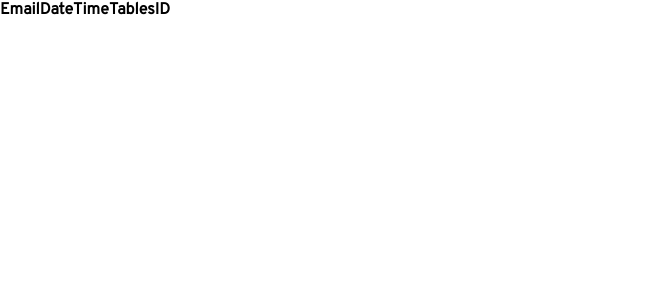
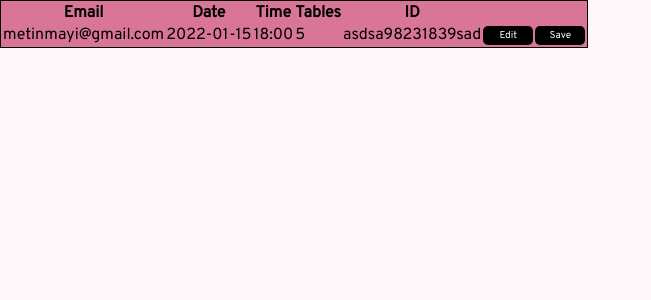
Before and after one commit to Holmkvists/restaurant, a React (Create React App) app: page /adminPage in a window 1280 px wide. Shown: the top 300 px of the page, without its empty margins (0-651 px from the left). Built offline with nearby package versions, Linux system fonts and the light colour scheme.

Commit message:
Added structure and styling to admin page

```diff
--- a/src/pages/AdminPage/AdminPage.tsx
+++ b/src/pages/AdminPage/AdminPage.tsx
@@ -1,4 +1,5 @@
-import { AdminTable } from './AdminTable/AdminTable';
+import { AdminTable } from "./AdminTable/AdminTable";
+import "./styles/adminPage.css";
 
 export const AdminPage = () => {
   return (
--- a/src/pages/AdminPage/AdminTable/AdminTable.tsx
+++ b/src/pages/AdminPage/AdminTable/AdminTable.tsx
@@ -1,9 +1,12 @@
-import { AdminTableHead } from './AdminTableHead/AdminTableHead';
+import { AdminTableBody } from "./AdminTableBody/AdminTableBody";
+import { AdminTableHead } from "./AdminTableHead/AdminTableHead";
+import "./styles/adminTable.css";
 
 export const AdminTable = () => {
   return (
-    <>
+    <table>
       <AdminTableHead />
-    </>
+      <AdminTableBody />
+    </table>
   );
 };
--- /dev/null
+++ b/src/pages/AdminPage/AdminTable/AdminTableBody/AdminTableBody.tsx
@@ -0,0 +1,9 @@
+import { AdminTableRow } from "./AdminTableRow/AdminTableRow";
+
+export const AdminTableBody = () => {
+  return (
+    <tbody>
+      <AdminTableRow />
+    </tbody>
+  );
+};
--- /dev/null
+++ b/src/pages/AdminPage/AdminTable/AdminTableBody/AdminTableRow/AdminTableRow.tsx
@@ -0,0 +1,23 @@
+import { GenericButton } from "../../../../../components/GenericButton/GenericButton";
+
+export const AdminTableRow = () => {
+  return (
+    <tr>
+      <td>metinmayi@gmail.com</td>
+      <td>2022-01-15</td>
+      <td>18:00</td>
+      <td>5</td>
+      <td>asdsa98231839sad</td>
+      <td>
+        <GenericButton size="s" handleClick={() => console.log("hey")}>
+          Edit
+        </GenericButton>
+      </td>
+      <td>
+        <GenericButton size="s" handleClick={() => console.log("hey")}>
+          Save
+        </GenericButton>
+      </td>
+    </tr>
+  );
+};
--- a/src/pages/AdminPage/AdminTable/AdminTableHead/AdminTableHead.tsx
+++ b/src/pages/AdminPage/AdminTable/AdminTableHead/AdminTableHead.tsx
@@ -1,11 +1,13 @@
 export const AdminTableHead = () => {
   return (
     <thead>
-      <th>Email</th>
-      <th>Date</th>
-      <th>Time</th>
-      <th>Tables</th>
-      <th>ID</th>
+      <tr>
+        <th>Email</th>
+        <th>Date</th>
+        <th>Time</th>
+        <th>Tables</th>
+        <th>ID</th>
+      </tr>
     </thead>
   );
 };
```
